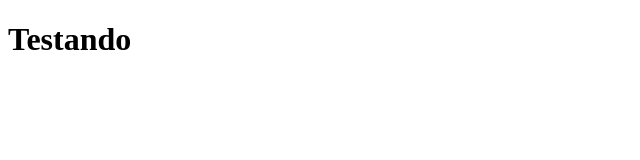
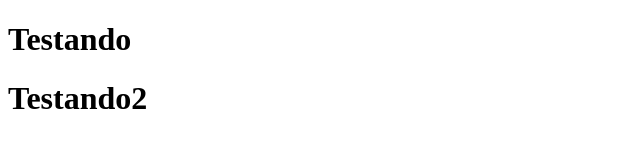
Before and after one commit to adrianoedaniel/cursogitgithub, a plain HTML site: page Index.html in a window 1280 px wide. Shown: the whole page, without its empty margins (0-640 px from the left). Drawn offline with Linux system fonts and the light colour scheme.

Commit message:
Commit caca

```diff
--- a/Index.html
+++ b/Index.html
@@ -7,5 +7,7 @@
 </head>
 <body>
     <h1> Testando</h1>
+    <h1> Testando2</h1>
+
 </body>
 </html>
```
